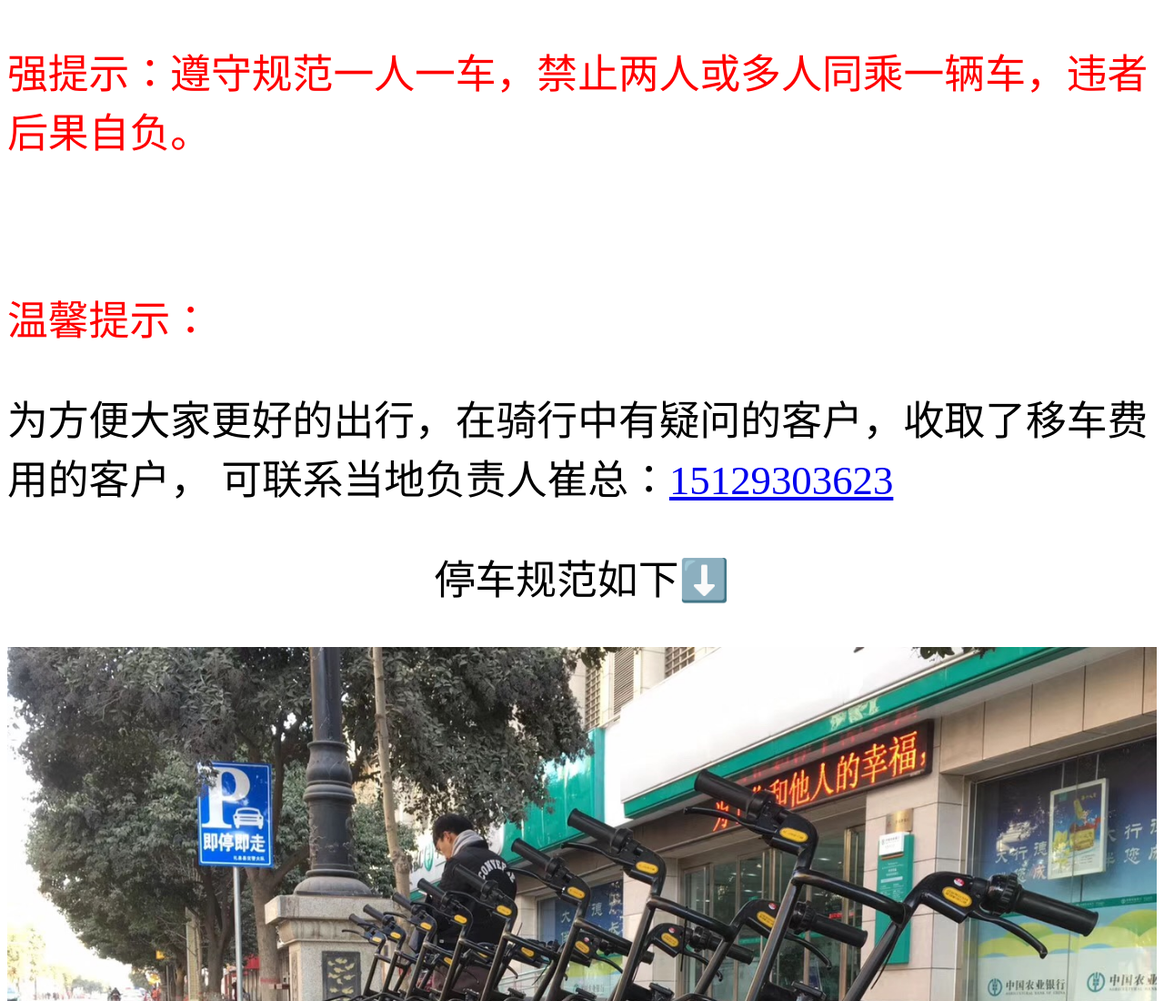
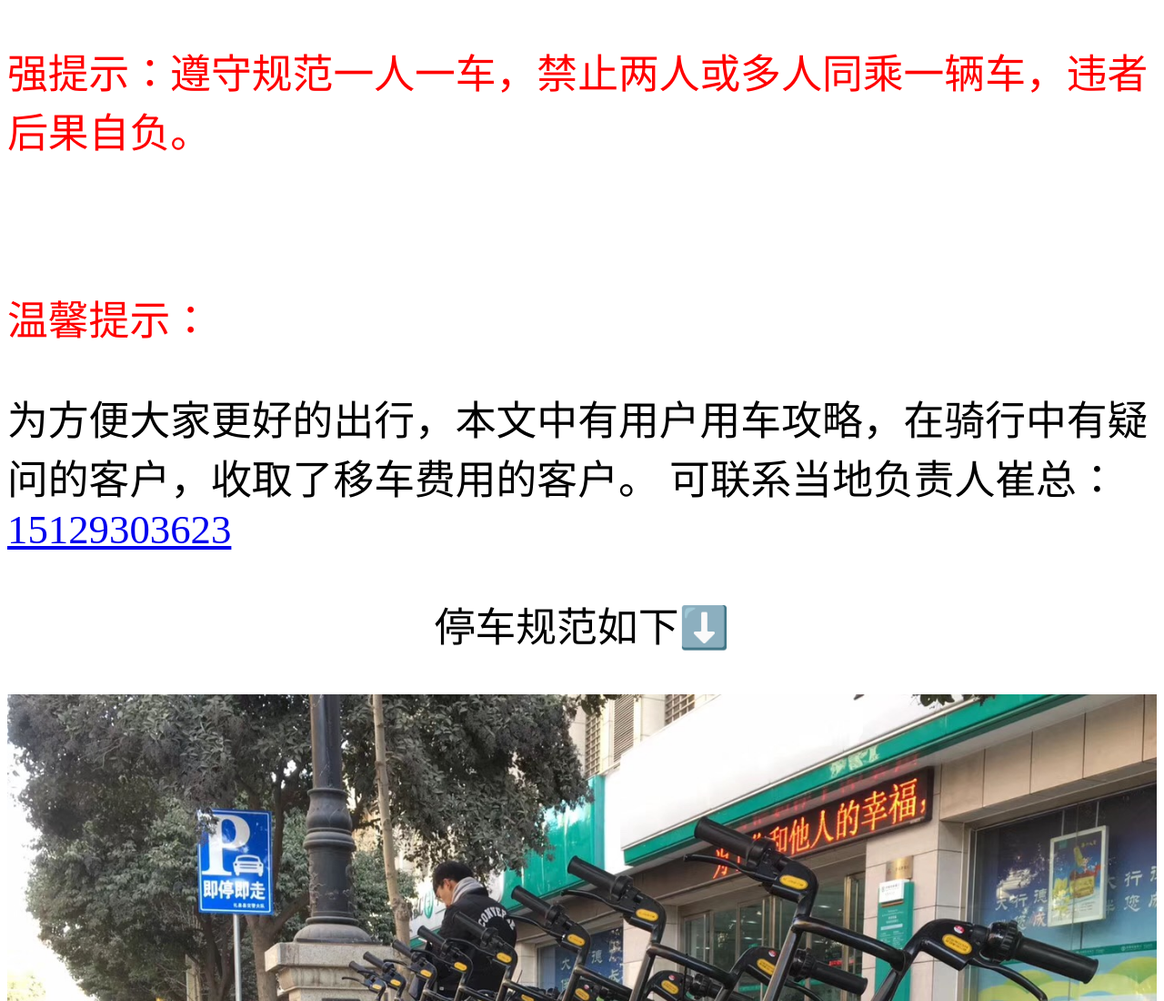
Before and after one commit to hengxingyema/simpleads, a website: page public/index.html in a window 1280 px wide. Shown: the top 1100 px of the page at 91% size. Drawn offline with Linux system fonts and the light colour scheme.

Commit message:
devbinzhou

```diff
--- a/public/index.html
+++ b/public/index.html
@@ -16,7 +16,7 @@
 		<br>
 		<p>
 			<span style="color: red;">温馨提示：</span>
-			<p>为方便大家更好的出行，在骑行中有疑问的客户，收取了移车费用的客户，
+			<p>为方便大家更好的出行，本文中有用户用车攻略，在骑行中有疑问的客户，收取了移车费用的客户。
 				可联系当地负责人崔总：<a href="tel://15129303623">15129303623</a>
 			</p>
 		</p>
```
